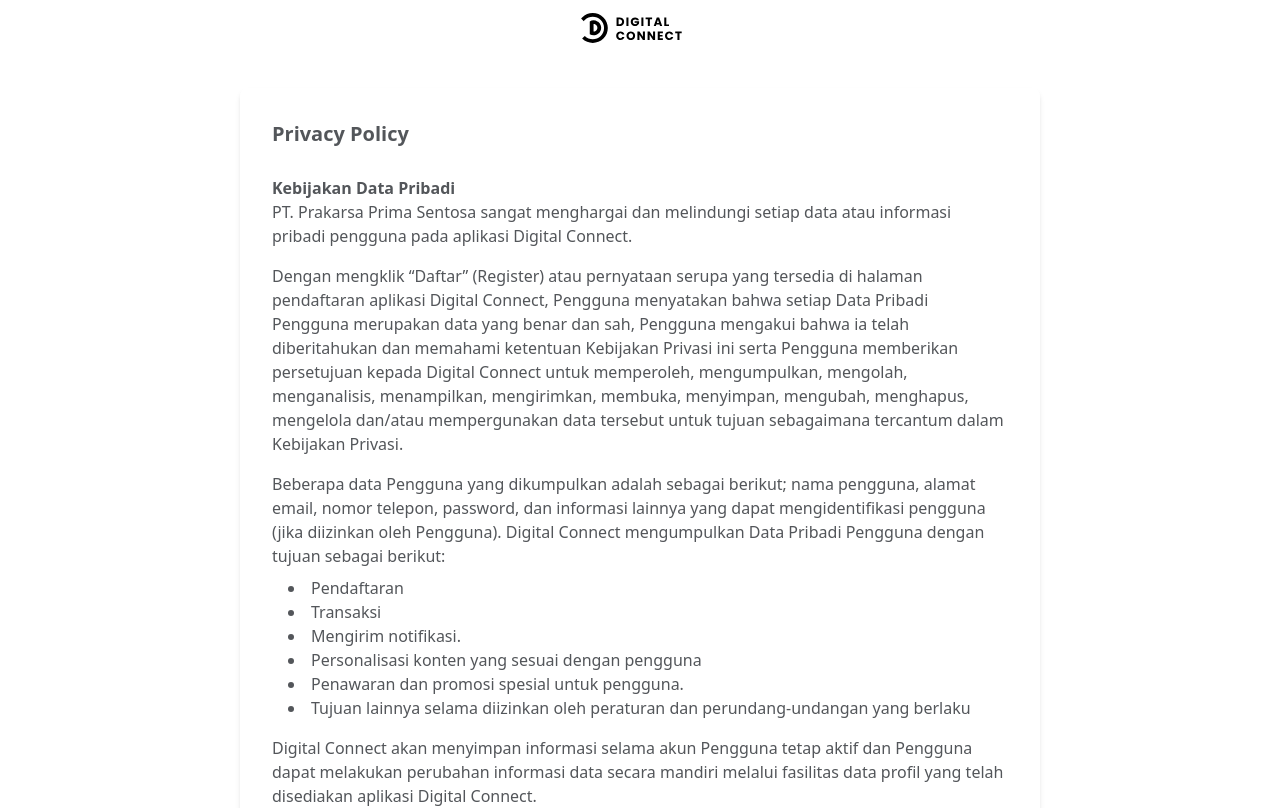
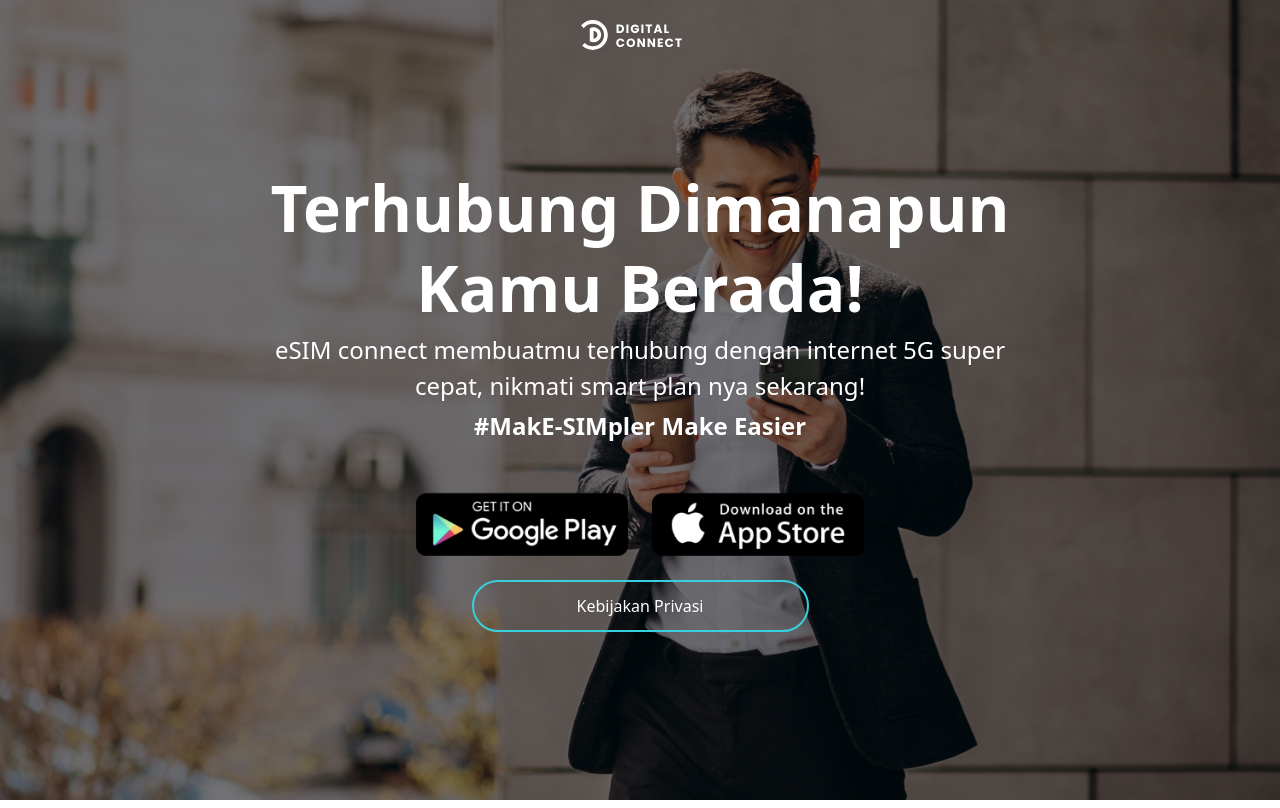
Before and after one commit to fadlidotdev/esim-connect, a React (Vite) app: page /privacy-and-policy in a window 1280 px wide. Shown: the top 808 px of the page. Built offline with nearby package versions, Linux system fonts and the light colour scheme.

Commit message:
update link
Signed-off-by: Fadli Hidayatullah <fadlihdytullah@gmail.com>

```diff
--- a/src/App.jsx
+++ b/src/App.jsx
@@ -6,15 +6,15 @@
 const App = () => {
   return (
     <Switch>
-      <Route path="/en/privacy-and-policy">
+      <Route path="/en/privacy">
         <PrivacyAndPolicy />
       </Route>
 
-      <Route path="/id/privacy-and-policy">
+      <Route path="/id/privacy">
         <PrivacyAndPolicy />
       </Route>
 
-      <Route path="/privacy-and-policy">
+      <Route path="/privacy">
         <PrivacyAndPolicy />
       </Route>
 
--- a/src/pages/Index.jsx
+++ b/src/pages/Index.jsx
@@ -5,7 +5,7 @@
 const Index = () => {
   const { t, isEnglish } = useTranslation();
 
-  const hrefPrivacyAndPolicy = isEnglish ? "/en/privacy-and-policy" : "/privacy-and-policy";
+  const hrefPrivacyAndPolicy = isEnglish ? "/en/privacy" : "/privacy";
   const hrefHome = isEnglish ? "/en" : "/";
 
   return (
```
